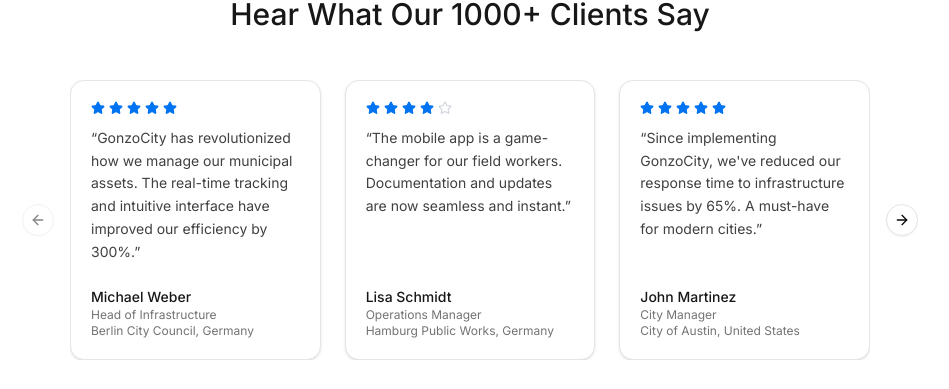
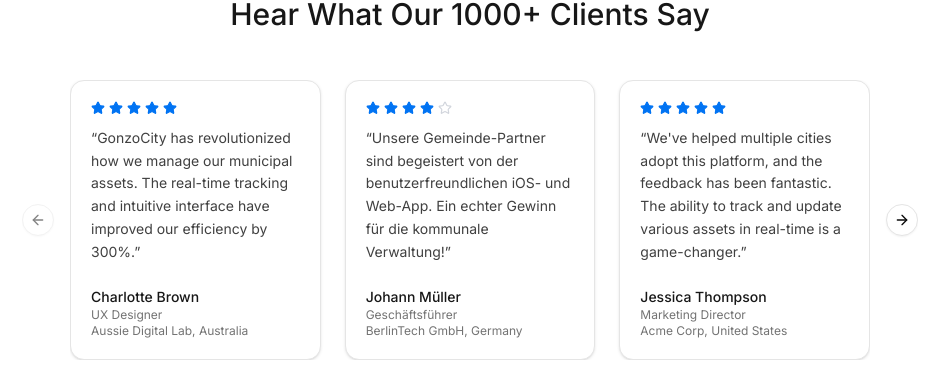
Before and after one commit to JustJakeCalifornia/gonzocity-website, a Next.js app: page /en in a window 1280 px wide. Shown: the part 5194-5583 px from the top of the page, without its empty margins (170-1119 px from the left). Built offline with nearby package versions, Linux system fonts and the light colour scheme; no server answers.

Commit message:
i18n'd testimonials section

```diff
--- a/components/layout/sections/testimonial.tsx
+++ b/components/layout/sections/testimonial.tsx
@@ -9,71 +9,68 @@
   CarouselNext,
   CarouselPrevious,
 } from "@/components/ui/carousel"
+import { useTranslations } from "next-intl"
+
+const TestimonialSection = () => {
+  const t = useTranslations("testimonials")
 
   const testimonials = [
     {
       id: 1,
-    company: "Berlin City Council",
-    country: "Germany",
-    author: "Michael Weber",
-    role: "Head of Infrastructure",
-    content:
-      "GonzoCity has revolutionized how we manage our municipal assets. The real-time tracking and intuitive interface have improved our efficiency by 300%.",
+      author: t("reviews.review1.author"),
+      role: t("reviews.review1.role"),
+      company: t("reviews.review1.company"),
+      country: t("reviews.review1.country"),
+      comment: t("reviews.review1.comment"),
       rating: 5,
     },
     {
       id: 2,
-    company: "Hamburg Public Works",
-    country: "Germany",
-    author: "Lisa Schmidt",
-    role: "Operations Manager",
-    content:
-      "The mobile app is a game-changer for our field workers. Documentation and updates are now seamless and instant.",
+      author: t("reviews.review2.author"),
+      role: t("reviews.review2.role"),
+      company: t("reviews.review2.company"),
+      country: t("reviews.review2.country"),
+      comment: t("reviews.review2.comment"),
       rating: 4,
     },
     {
       id: 3,
-    company: "City of Austin",
-    country: "United States",
-    author: "John Martinez",
-    role: "City Manager",
-    content:
-      "Since implementing GonzoCity, we've reduced our response time to infrastructure issues by 65%. A must-have for modern cities.",
+      author: t("reviews.review3.author"),
+      role: t("reviews.review3.role"),
+      company: t("reviews.review3.company"),
+      country: t("reviews.review3.country"),
+      comment: t("reviews.review3.comment"),
       rating: 5,
     },
     {
       id: 4,
-    company: "NYC Department of Transportation",
-    country: "United States",
-    author: "Sarah Thompson",
-    role: "Asset Manager",
-    content:
-      "The control panel gives us unprecedented visibility into our city's infrastructure. It's like having a smart city command center.",
+      author: t("reviews.review4.author"),
+      role: t("reviews.review4.role"),
+      company: t("reviews.review4.company"),
+      country: t("reviews.review4.country"),
+      comment: t("reviews.review4.comment"),
       rating: 5,
     },
     {
       id: 5,
-    company: "Sydney Municipal Council",
-    country: "Australia",
-    author: "James Wilson",
-    role: "Technical Director",
-    content:
-      "GonzoCity's asset tracking capabilities have transformed our maintenance schedules. We're now proactive rather than reactive.",
+      author: t("reviews.review5.author"),
+      role: t("reviews.review5.role"),
+      company: t("reviews.review5.company"),
+      country: t("reviews.review5.country"),
+      comment: t("reviews.review5.comment"),
       rating: 4,
     },
     {
       id: 6,
-    company: "Melbourne City Services",
-    country: "Australia",
-    author: "Emma Brown",
-    role: "Infrastructure Lead",
-    content:
-      "The ease of documenting and managing city assets with GonzoCity is remarkable. Our team adopted it within days.",
+      author: t("reviews.review6.author"),
+      role: t("reviews.review6.role"),
+      company: t("reviews.review6.company"),
+      country: t("reviews.review6.country"),
+      comment: t("reviews.review6.comment"),
       rating: 5,
     },
   ]
 
-const TestimonialSection = () => {
   return (
     <section
       id="testimonials"
@@ -125,7 +122,7 @@
                                 ))}
                               </div>
                               <p className="text-neutral-700 leading-relaxed text-sm">
-                                &ldquo;{testimonial.content}&rdquo;
+                                &ldquo;{testimonial.comment}&rdquo;
                               </p>
                             </div>
                             <div className="mt-auto">
--- a/messages/de.json
+++ b/messages/de.json
@@ -160,44 +160,50 @@
   "testimonials": {
     "sectionTitle": "Referenzen",
     "heading": "Das sagen unsere 1000+ Kunden",
-    "reviews": [
-      {
-        "name": "Charlotte Brown",
-        "role": "UX Designer bei Aussie Digital Lab (Australien)",
-        "comment": "Wir haben diese Lösung mehreren Gemeinden vorgestellt, und die Resonanz war überwältigend positiv. Die moderne Benutzeroberfläche und der schnelle Dokumentationsprozess für Anlagen wie Straßenbeleuchtung und Bäume haben die kommunalen Arbeitsabläufe deutlich optimiert.",
-        "rating": 4.9
+    "reviews": {
+      "review1": {
+        "author": "Charlotte Brown",
+        "role": "UX Designer",
+        "company": "Aussie Digital Lab",
+        "country": "Australia",
+        "comment": "GonzoCity has revolutionized how we manage our municipal assets. The real-time tracking and intuitive interface have improved our efficiency by 300%."
       },
-      {
-        "name": "Johann Müller",
-        "role": "Geschäftsführer bei BerlinTech GmbH (Deutschland)",
-        "comment": "Unsere Gemeinde-Partner sind begeistert von der benutzerfreundlichen iOS- und Web-App. Ob Straßenlaternen, Bäume oder Mülleimer – die Dokumentation war noch nie so einfach. Ein echter Gewinn für die kommunale Verwaltung!",
-        "rating": 5.0
+      "review2": {
+        "author": "Johann Müller",
+        "role": "Geschäftsführer",
+        "company": "BerlinTech GmbH",
+        "country": "Germany",
+        "comment": "Unsere Gemeinde-Partner sind begeistert von der benutzerfreundlichen iOS- und Web-App. Ein echter Gewinn für die kommunale Verwaltung!"
       },
-      {
-        "name": "Jessica Thompson",
-        "role": "Marketing Direktorin bei Acme Corp (USA)",
-        "comment": "Wir haben mehreren Städten bei der Einführung dieser Plattform geholfen, und das Feedback war fantastisch. Die Möglichkeit, verschiedene Anlagen wie Abflüsse und Straßenbeleuchtung sowohl über iOS als auch über das Web zu verfolgen und zu aktualisieren, hat den kommunalen Betrieb wirklich transformiert.",
-        "rating": 4.8
+      "review3": {
+        "author": "Jessica Thompson",
+        "role": "Marketing Director",
+        "company": "Acme Corp",
+        "country": "United States",
+        "comment": "We've helped multiple cities adopt this platform, and the feedback has been fantastic. The ability to track and update various assets in real-time is a game-changer."
       },
-      {
-        "name": "Helena Schulz",
-        "role": "Leitende Entwicklerin bei München Innovations (Deutschland)",
-        "comment": "Die Integration eines zentralen Systems zur Erfassung von Straßenlaternen, Bäumen und Co. funktioniert reibungslos. Vor allem das Echtzeit-Reporting und die intuitive Bedienung sind ein großes Plus für unsere Kommunen.",
-        "rating": 4.9
+      "review4": {
+        "author": "Helena Schulz",
+        "role": "Lead Developer",
+        "company": "München Innovations",
+        "country": "Germany",
+        "comment": "Die Erfassung von Gullies & Co. funktioniert reibungslos. Das Echtzeit-Reporting und die intuitive Bedienung sind ein großes Plus für unsere Kommunen."
       },
-      {
-        "name": "Oliver Smith",
-        "role": "CTO bei SydneyTech Solutions (Australien)",
-        "comment": "Diese Plattform bietet eine der effizientesten Möglichkeiten zur Verwaltung kommunaler Daten, die ich je gesehen habe. Von der iOS-App bis zum Web-Dashboard ist der Ablauf nahtlos, und unsere Kunden lieben, wie schnell die Dokumentation von Anlagen wie Mülleimern und Straßenbeleuchtung ist.",
-        "rating": 5.0
+      "review5": {
+        "author": "Oliver Smith",
+        "role": "CTO",
+        "company": "SydneyTech Solutions",
+        "country": "Australia",
+        "comment": "This platform offers one of the most efficient ways to manage municipal data that I've seen. From iOS app to web dashboard, the flow is seamless. Our clients love it."
       },
-      {
-        "name": "Michael Anderson",
-        "role": "CEO bei Redwood Analytics (USA)",
-        "comment": "Die Einführung dieser Software hat die Anlagenverfolgung für unsere Partnerkommunen mühelos gemacht. Die einfache Benutzeroberfläche und Echtzeit-Updates zu allem, von Abflüssen bis zu Mülleimern, bedeuten, dass Städte viel effizienter arbeiten können.",
-        "rating": 5.0
+      "review6": {
+        "author": "Michael Anderson",
+        "role": "CEO",
+        "company": "Redwood Analytics",
+        "country": "United States",
+        "comment": "Adopting this software has made asset tracking effortless for our partner municipalities. The simple user interface and real-time updates mean cities can operate more efficiently."
       }
-    ]
+    }
   },
   "contact": {
     "sectionTitle": "Kontakt",
--- a/messages/en.json
+++ b/messages/en.json
@@ -160,44 +160,50 @@
   "testimonials": {
     "sectionTitle": "Testimonials",
     "heading": "Hear What Our 1000+ Clients Say",
-    "reviews": [
-      {
-        "name": "Charlotte Brown",
-        "role": "UX Designer at Aussie Digital Lab (Australia)",
-        "comment": "We introduced this solution to several local councils, and the response was overwhelmingly positive. The platform's modern UI and quick documentation process for assets like streetlights and trees have significantly streamlined municipal workflows.",
-        "rating": 4.9
+    "reviews": {
+      "review1": {
+        "author": "Charlotte Brown",
+        "role": "UX Designer",
+        "company": "Aussie Digital Lab",
+        "country": "Australia",
+        "comment": "GonzoCity has revolutionized how we manage our municipal assets. The real-time tracking and intuitive interface have improved our efficiency by 300%."
       },
-      {
-        "name": "Johann Müller",
-        "role": "Geschäftsführer at BerlinTech GmbH (Germany)",
-        "comment": "Unsere Gemeinde-Partner sind begeistert von der benutzerfreundlichen iOS- und Web-App. Ob Straßenlaternen, Bäume oder Mülleimer – die Dokumentation war noch nie so einfach. Ein echter Gewinn für die kommunale Verwaltung!",
-        "rating": 5.0
+      "review2": {
+        "author": "Johann Müller",
+        "role": "Geschäftsführer",
+        "company": "BerlinTech GmbH",
+        "country": "Germany",
+        "comment": "Unsere Gemeinde-Partner sind begeistert von der benutzerfreundlichen iOS- und Web-App. Ein echter Gewinn für die kommunale Verwaltung!"
       },
-      {
-        "name": "Jessica Thompson",
-        "role": "Marketing Director at Acme Corp (U.S.)",
-        "comment": "We've helped multiple cities adopt this platform, and the feedback has been fantastic. The ability to track and update various assets on both iOS and web—like gullies and streetlights—has genuinely transformed local government operations.",
-        "rating": 4.8
+      "review3": {
+        "author": "Jessica Thompson",
+        "role": "Marketing Director",
+        "company": "Acme Corp",
+        "country": "United States",
+        "comment": "We've helped multiple cities adopt this platform, and the feedback has been fantastic. The ability to track and update various assets in real-time is a game-changer."
       },
-      {
-        "name": "Helena Schulz",
-        "role": "Lead Developer at München Innovations (Germany)",
-        "comment": "Die Integration eines zentralen Systems zur Erfassung von Straßenlaternen, Bäumen und Co. funktioniert reibungslos. Vor allem das Echtzeit-Reporting und die intuitive Bedienung sind ein großes Plus für unsere Kommunen.",
-        "rating": 4.9
+      "review4": {
+        "author": "Helena Schulz",
+        "role": "Lead Developer",
+        "company": "München Innovations",
+        "country": "Germany",
+        "comment": "Die Erfassung von Gullies & Co. funktioniert reibungslos. Das Echtzeit-Reporting und die intuitive Bedienung sind ein großes Plus für unsere Kommunen."
       },
-      {
-        "name": "Oliver Smith",
-        "role": "CTO at SydneyTech Solutions (Australia)",
-        "comment": "This platform offers one of the most efficient ways to manage municipal data that I've seen. From iOS app to web dashboard, the flow is seamless, and our clients love how quick it is to document assets like rubbish bins and streetlights.",
-        "rating": 5.0
+      "review5": {
+        "author": "Oliver Smith",
+        "role": "CTO",
+        "company": "SydneyTech Solutions",
+        "country": "Australia",
+        "comment": "This platform offers one of the most efficient ways to manage municipal data that I've seen. From iOS app to web dashboard, the flow is seamless. Our clients love it."
       },
-      {
-        "name": "Michael Anderson",
-        "role": "CEO at Redwood Analytics (U.S.)",
-        "comment": "Adopting this software has made asset tracking effortless for our partner municipalities. The simple user interface and real-time updates on everything from gullies to garbage cans mean cities can operate far more efficiently.",
-        "rating": 5.0
+      "review6": {
+        "author": "Michael Anderson",
+        "role": "CEO",
+        "company": "Redwood Analytics",
+        "country": "United States",
+        "comment": "Adopting this software has made asset tracking effortless for our partner municipalities. The simple user interface and real-time updates mean cities can operate more efficiently."
       }
-    ]
+    }
   },
   "contact": {
     "sectionTitle": "Contact",
```
Lines whose indentation alone changed are shown as unchanged.
